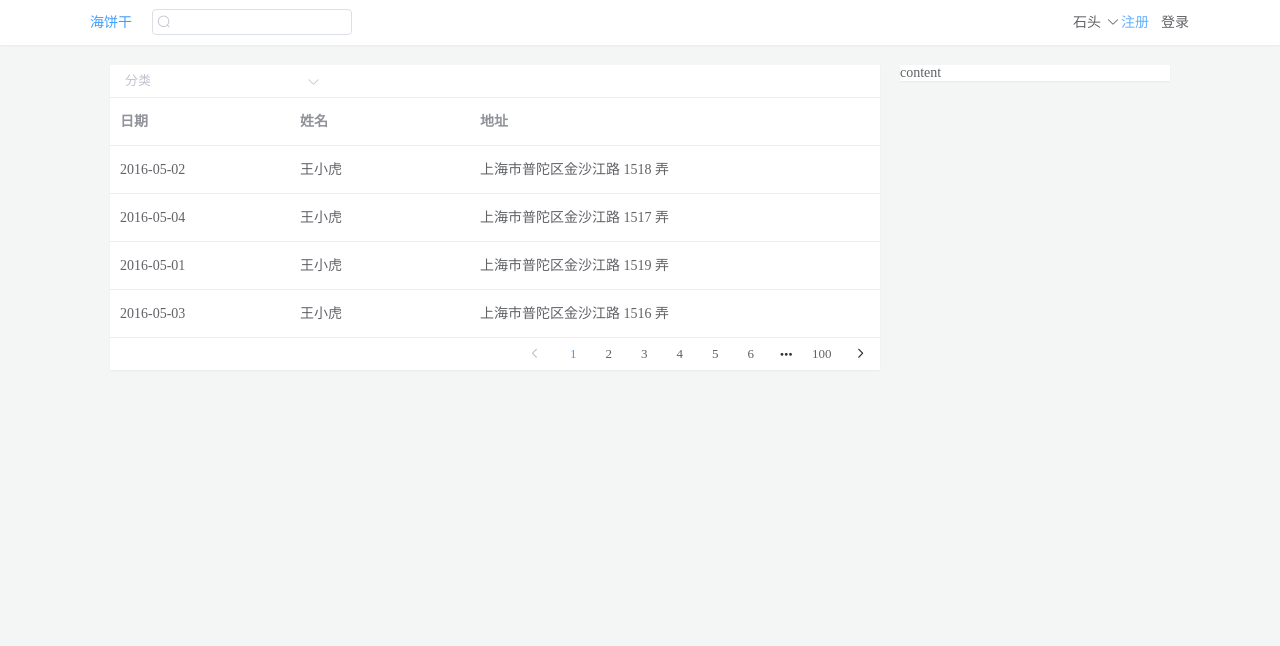
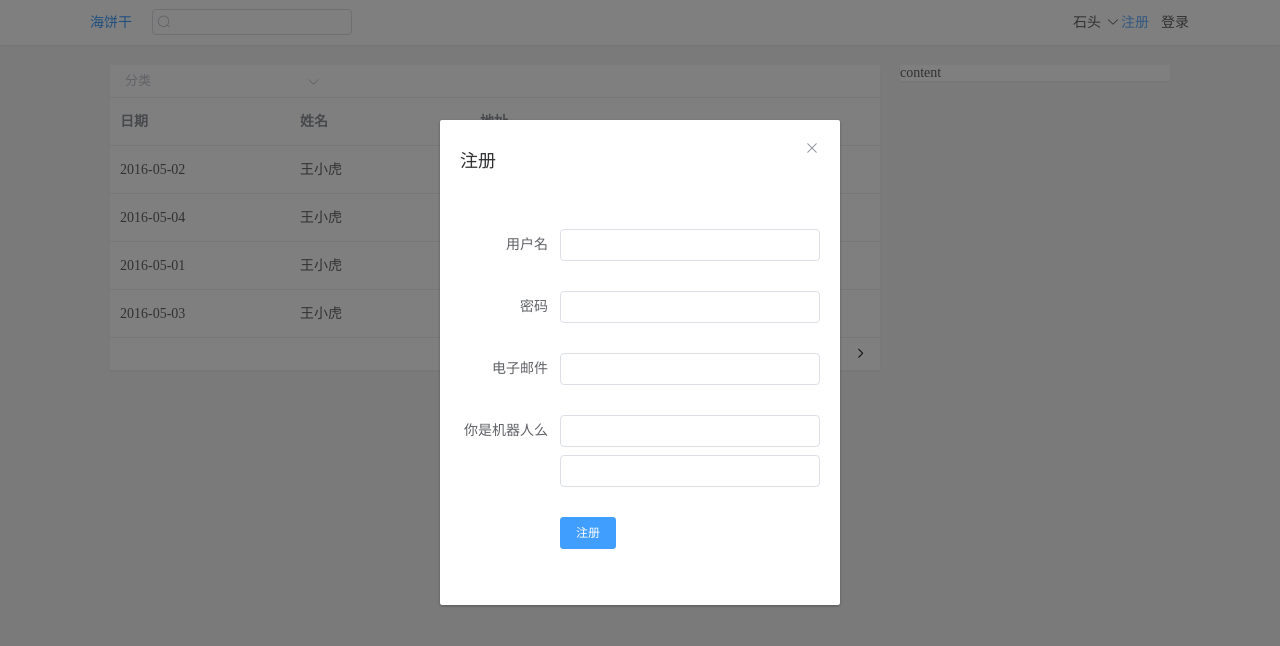
Before and after one commit to shitouplus/tp5, a Vue app in the folder vue-static/: page / in a window 1280 px wide. Both pictures are taken after a click on the button "注册". Shown: the top 646 px of the page. Built offline with nearby package versions, Linux system fonts and the light colour scheme.

Commit message:
1.初始化header

```diff
--- a/vue-static/src/components/app-header.vue
+++ b/vue-static/src/components/app-header.vue
@@ -6,8 +6,8 @@
         <i class="el-icon-search" slot="prefix"></i>
       </el-input>
       <div class="app-header__visitor">
-        <el-button type="text">注册</el-button>
-        <el-button type="text">登录</el-button>
+        <el-button type="text" @click="dialogType = 'register'">注册</el-button>
+        <el-button type="text" @click="dialogType = 'login'">登录</el-button>
       </div>
       <div class="app-header__visitor">
         <el-dropdown>
@@ -21,6 +21,32 @@
         </el-dropdown>
       </div>
     </div>
+    <el-dialog
+      :title="dialogTitle"
+      :visible.sync="dialogVisible"
+      width="400px">
+        <div class="app-header__login-box">
+          <el-form ref="registerForm" :model="registerForm" label-width="100px">
+            <el-form-item label="用户名">
+              <el-input v-model="registerForm.name" size="small"></el-input>
+            </el-form-item>
+            <el-form-item label="密码">
+              <el-input v-model="registerForm.password" size="small"></el-input>
+            </el-form-item>
+            <el-form-item label="电子邮件">
+              <el-input v-model="registerForm.email" size="small"></el-input>
+            </el-form-item>
+            <el-form-item label="你是机器人么">
+              <el-input v-model="registerForm.verify" size="small"></el-input>
+              <el-input v-model="registerForm.verify" size="small"></el-input>
+            </el-form-item>
+            <el-form-item label="">
+              <el-button type="primary" size="small">注册</el-button>
+            </el-form-item>
+          </el-form>
+        </div>
+        <div class="app-header__register-box"></div>
+    </el-dialog>
   </div>
 </template>
 
@@ -29,7 +55,30 @@
     name: 'AppHeader',
     data() {
       return {
-        searchContent: ''
+        searchContent: '',
+        dialogType: '',
+        registerForm: {
+          name: '',
+          password: '',
+          email: '',
+          verify: ''
+        }
+      }
+    },
+    computed: {
+      dialogVisible: {
+        get() {
+          return this.dialogType !== '';
+        },
+        set(val) {
+          if (!val) {
+            this.dialogType = '';
+          }
+        }
+      },
+      dialogTitle() {
+        const TITLE_MAP = {register: '注册', login: '登录'};
+        return TITLE_MAP[this.dialogType];
       }
     }
   }
@@ -59,4 +108,8 @@
     height: 26px;
     padding-left: 25px;
   }
+
+  .el-dialog__body {
+    padding-top: 0;
+  }
 </style>
```
